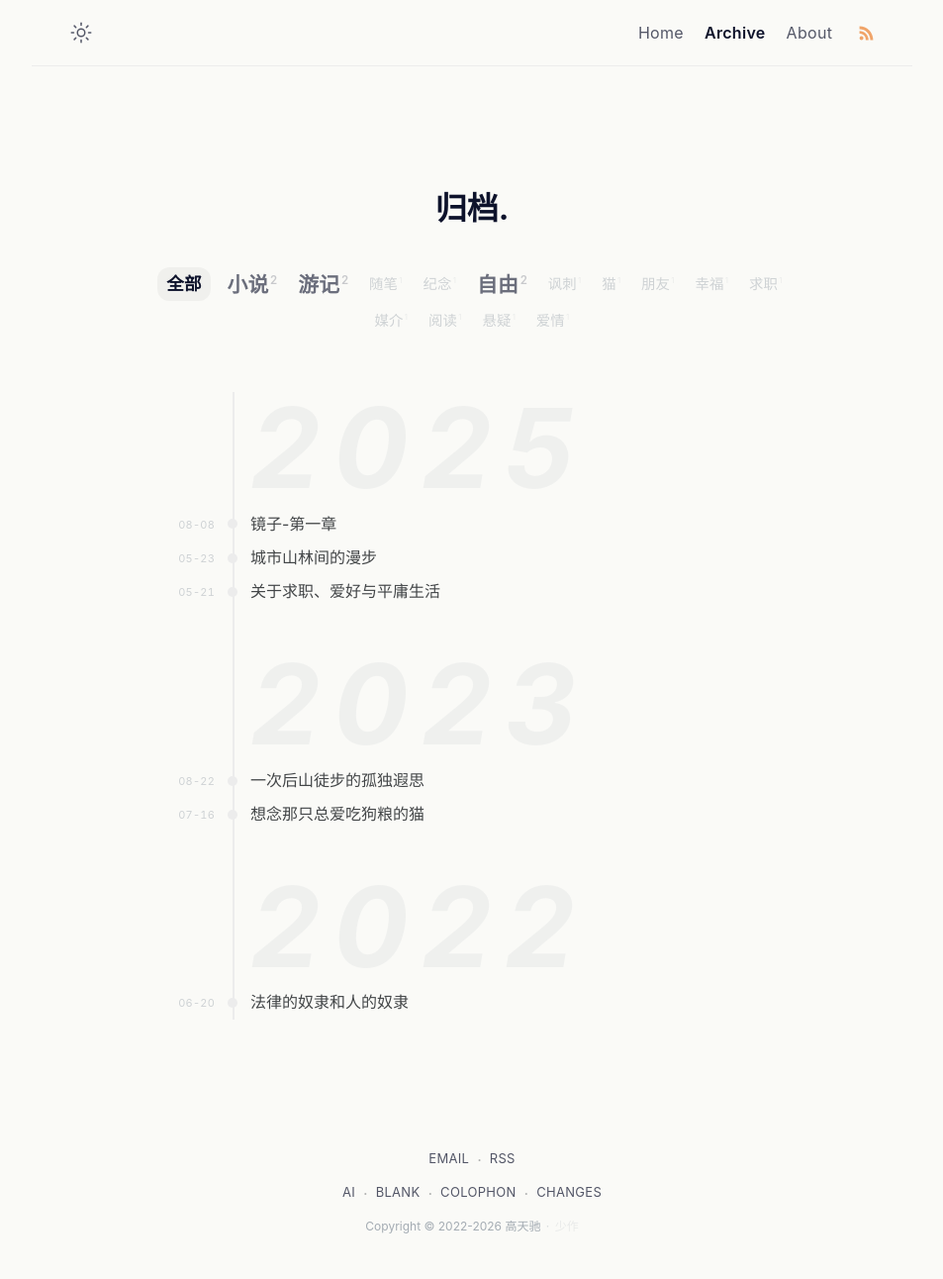
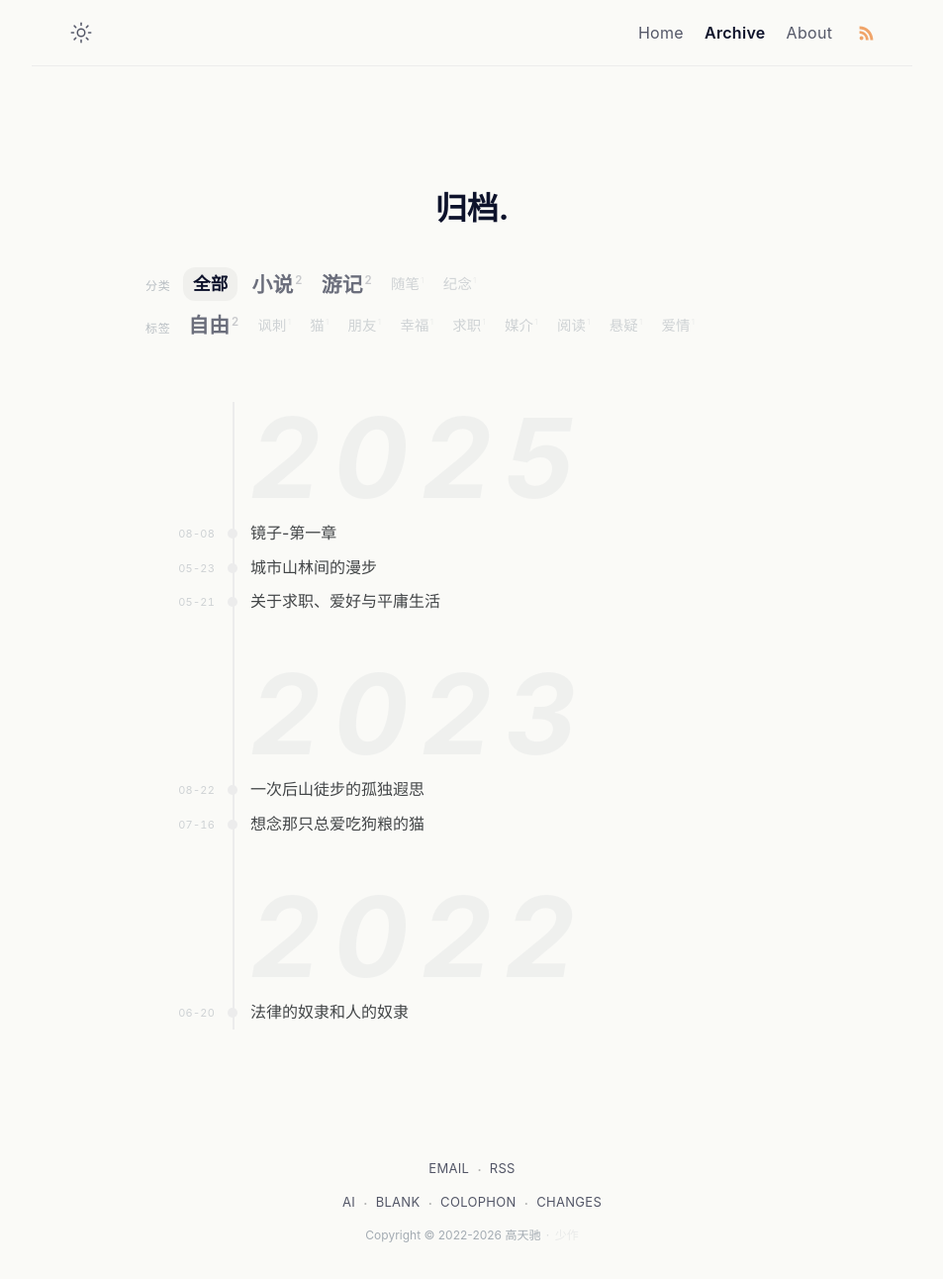
Before and after one commit to gaotianchi/gaotianchi.github.io, a Jekyll site: the page built from archive.html, in a window 1280 px wide. Shown: the whole page at 99% size, without its empty margins (163-1116 px from the left). Built offline with Jekyll 4.4.1, drawn with Linux system fonts in a browser that asks for light colours.

Commit message:
fix: improve archive filter UX with labeled groups and status indicator
Separate category and tag buttons into distinct labeled groups. Add an
active filter status bar showing the current AND-logic combination and
result count, with a one-click clear button.

Co-Authored-By: Claude Opus 4.7 <noreply@anthropic.com>

```diff
--- a/_sass/klise/_dark.scss
+++ b/_sass/klise/_dark.scss
@@ -328,6 +328,32 @@ body[data-theme="dark"] {
 
   // Archive page
 
+  .archive-filter-label {
+    color: $dark-gray;
+    opacity: 0.4;
+  }
+
+  .archive-filter-status {
+    border-color: $dark-light;
+    color: $dark-text-base-color;
+  }
+
+  .archive-filter-status-icon {
+    color: $dark-gray;
+  }
+
+  .archive-filter-status-text strong {
+    color: $dark-white;
+  }
+
+  .archive-filter-clear {
+    color: $dark-gray;
+
+    &:hover {
+      opacity: 0.85;
+    }
+  }
+
   .archive-tag-btn {
     --tag-color: #{$dark-gray};
 
--- a/_sass/klise/_layout.scss
+++ b/_sass/klise/_layout.scss
@@ -543,10 +543,80 @@
 
 .archive-tags {
   display: flex;
+  flex-direction: column;
+  gap: 0.5rem;
+  padding: 0.75rem 0 1.25rem;
+}
+
+.archive-filter-group {
+  display: flex;
+  align-items: baseline;
+  gap: 0.6rem;
+}
+
+.archive-filter-label {
+  flex-shrink: 0;
+  font-family: $serif-family;
+  font-size: 0.75rem;
+  color: $gray;
+  opacity: 0.45;
+  letter-spacing: 0.06em;
+  min-width: 2.4em;
+}
+
+.archive-filter-buttons {
+  display: flex;
   flex-wrap: wrap;
-  justify-content: center;
-  gap: 0.45rem 0.7rem;
-  padding: 0.75rem 0 1.25rem;
+  gap: 0.3rem 0.6rem;
+}
+
+.archive-filter-status {
+  display: flex;
+  align-items: center;
+  gap: 0.5rem;
+  padding: 0.45rem 0.75rem;
+  margin: 0.5rem 0 1rem;
+  border: 1px solid $light;
+  font-family: $serif-family;
+  font-size: 0.8125rem;
+  color: $text-base-color;
+  opacity: 0.85;
+  line-height: 1.6;
+}
+
+.archive-filter-status-icon {
+  flex-shrink: 0;
+  font-size: 0.45rem;
+  color: $gray;
+  opacity: 0.4;
+}
+
+.archive-filter-status-text {
+  flex: 1;
+  min-width: 0;
+}
+
+.archive-filter-status-text strong {
+  font-weight: 600;
+  color: $black;
+}
+
+.archive-filter-clear {
+  flex-shrink: 0;
+  background: none;
+  border: none;
+  padding: 0.15rem 0.5rem;
+  font-family: $sans-family;
+  font-size: 0.6875rem;
+  color: $gray;
+  opacity: 0.5;
+  cursor: pointer;
+  letter-spacing: 0.03em;
+  transition: opacity 0.2s ease;
+
+  &:hover {
+    opacity: 0.85;
+  }
 }
 
 .archive-tag-btn {
--- a/archive.html
+++ b/archive.html
@@ -36,6 +36,9 @@ comments: false
   {%- endfor -%}
   {%- assign tag_range = max_tag_count | minus: min_tag_count | at_least: 1 -%}
   <div class="archive-tags" id="archive-tags">
+    <div class="archive-filter-group">
+      <span class="archive-filter-label">分类</span>
+      <div class="archive-filter-buttons">
         <button class="archive-tag-btn active" data-tier="2" data-cat="all">全部</button>
         {%- for cat in unique_cats -%}
         {%- assign cat_count = visible_posts_cat | where: "category", cat | size -%}
@@ -49,6 +52,11 @@ comments: false
         {%- endif -%}
         <button class="archive-tag-btn" data-tier="{{ cat_tier }}" data-cat="{{ cat }}">{{ cat }}<span class="tag-count">{{ cat_count }}</span></button>
         {%- endfor -%}
+      </div>
+    </div>
+    <div class="archive-filter-group">
+      <span class="archive-filter-label">标签</span>
+      <div class="archive-filter-buttons">
         {%- for tag in site.tags -%}
         {%- assign tag_name = tag | first -%}
         {%- assign tag_posts = tag | last -%}
@@ -65,6 +73,13 @@ comments: false
         <button class="archive-tag-btn" data-tier="{{ tier }}" data-tag="{{ tag_name }}">{{ tag_name }}<span class="tag-count">{{ visible_count }}</span></button>
         {%- endif -%}
         {%- endfor -%}
+      </div>
+    </div>
+  </div>
+  <div class="archive-filter-status" id="filter-status" style="display: none;">
+    <span class="archive-filter-status-icon">&#9670;</span>
+    <span class="archive-filter-status-text" id="filter-status-text"></span>
+    <button class="archive-filter-clear" id="filter-clear">清除</button>
   </div>
 </section>
 
@@ -95,9 +110,36 @@ comments: false
   var items = document.querySelectorAll('.timeline-item');
   var groups = document.querySelectorAll('.timeline-year-group');
   var emptyMsg = document.getElementById('archive-empty');
+  var statusBar = document.getElementById('filter-status');
+  var statusText = document.getElementById('filter-status-text');
+  var clearBtn = document.getElementById('filter-clear');
 
   var activeCat = 'all';
   var activeTag = '';
+
+  function countVisible() {
+    var count = 0;
+    items.forEach(function(item) {
+      if (item.style.display !== 'none') count++;
+    });
+    return count;
+  }
+
+  function updateStatus() {
+    if (activeCat === 'all' && !activeTag) {
+      statusBar.style.display = 'none';
+      return;
+    }
+    var parts = [];
+    if (activeCat !== 'all') {
+      parts.push('分类「<strong>' + activeCat + '</strong>」');
+    }
+    if (activeTag) {
+      parts.push('标签「<strong>' + activeTag + '</strong>」');
+    }
+    statusText.innerHTML = parts.join('  +  ') + '  &mdash;  ' + countVisible() + ' 篇';
+    statusBar.style.display = 'flex';
+  }
 
   function filter() {
     var anyVisible = false;
```
Also changed, not shown: other parts of archive.html (+16 -0 lines). Lines whose indentation alone changed are shown as unchanged.
